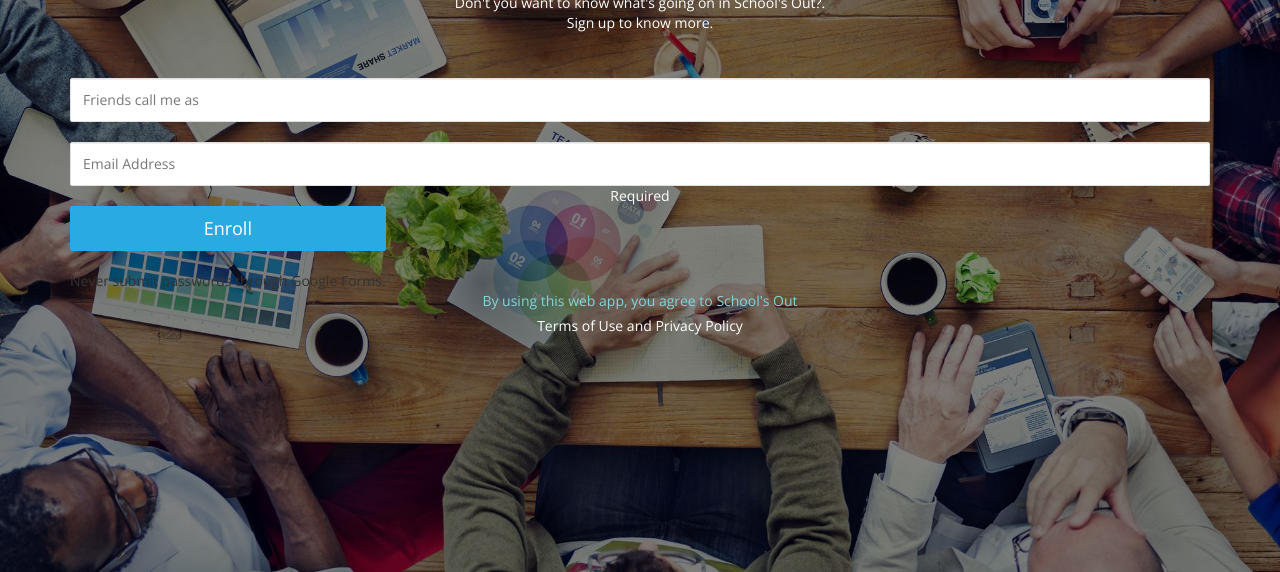
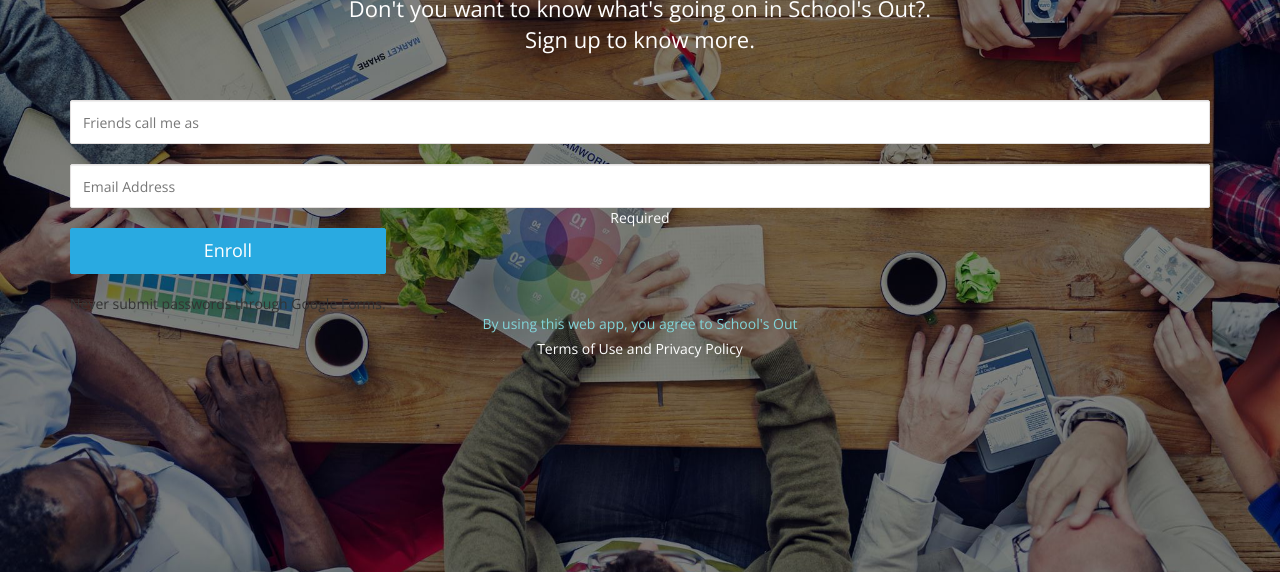
Before and after one commit to sourav26721062/schoolsout, a plain HTML site: page index.html in a window 1280 px wide. Shown: the part 228-800 px from the top of the page. Drawn offline with nearby package versions, Linux system fonts and the light colour scheme.

Commit message:
7th commit
changes to size of content

```diff
--- a/index.html
+++ b/index.html
@@ -44,7 +44,7 @@
         <!--<img class="vid-icon" src="img/video-icon.png" alt="">-->
         <img src="img/logo.png" class="snftaplogo" alt="Circular Image">
         <h2 style="font-size: 35px !important">Aren't you curious ?</h2>
-        <p class="singup-p1">Don't you want to know what's going on in School's Out?.<br/>Sign up to know more.</p>
+        <p class="singup-p1" style="font-size: 22px">Don't you want to know what's going on in School's Out?.<br/>Sign up to know more.</p>
         <br>
 
         <div class="container">
```
